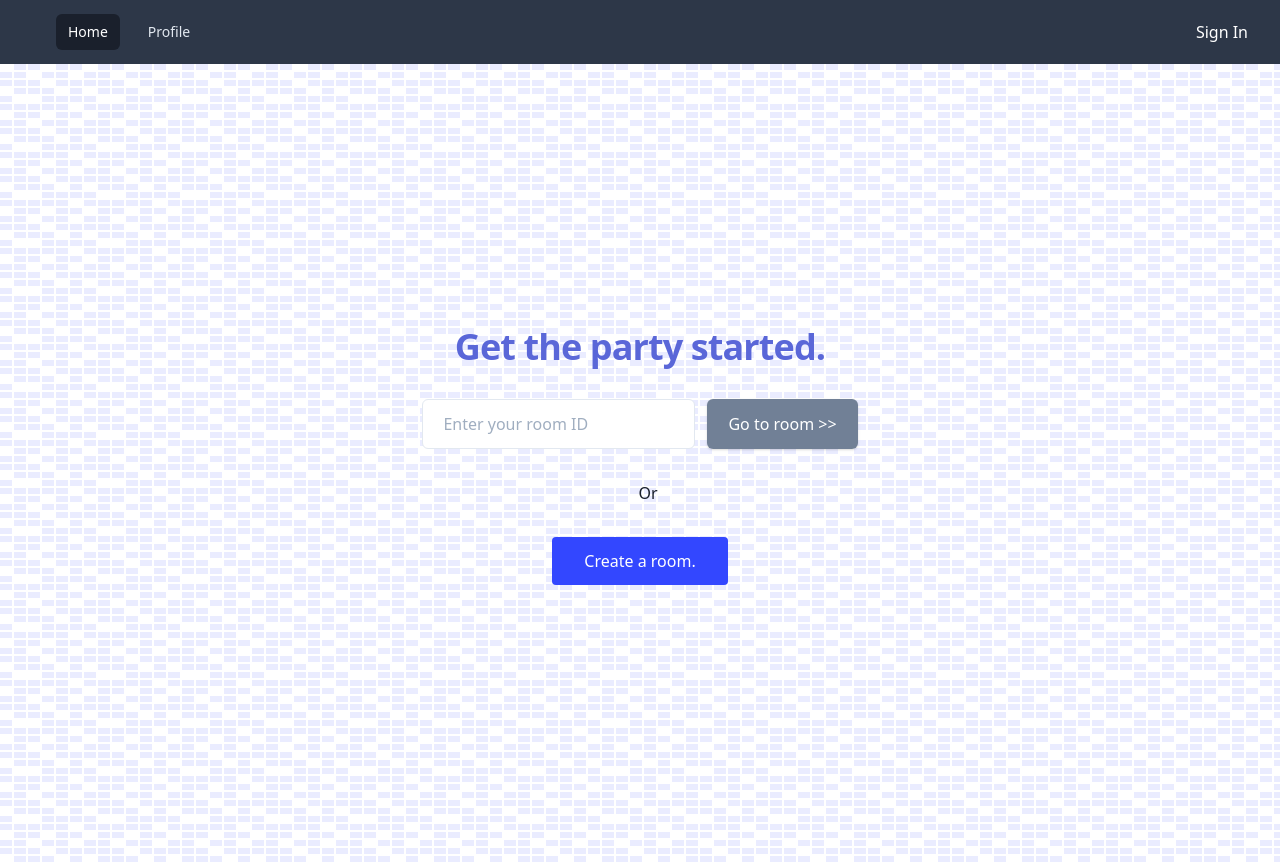
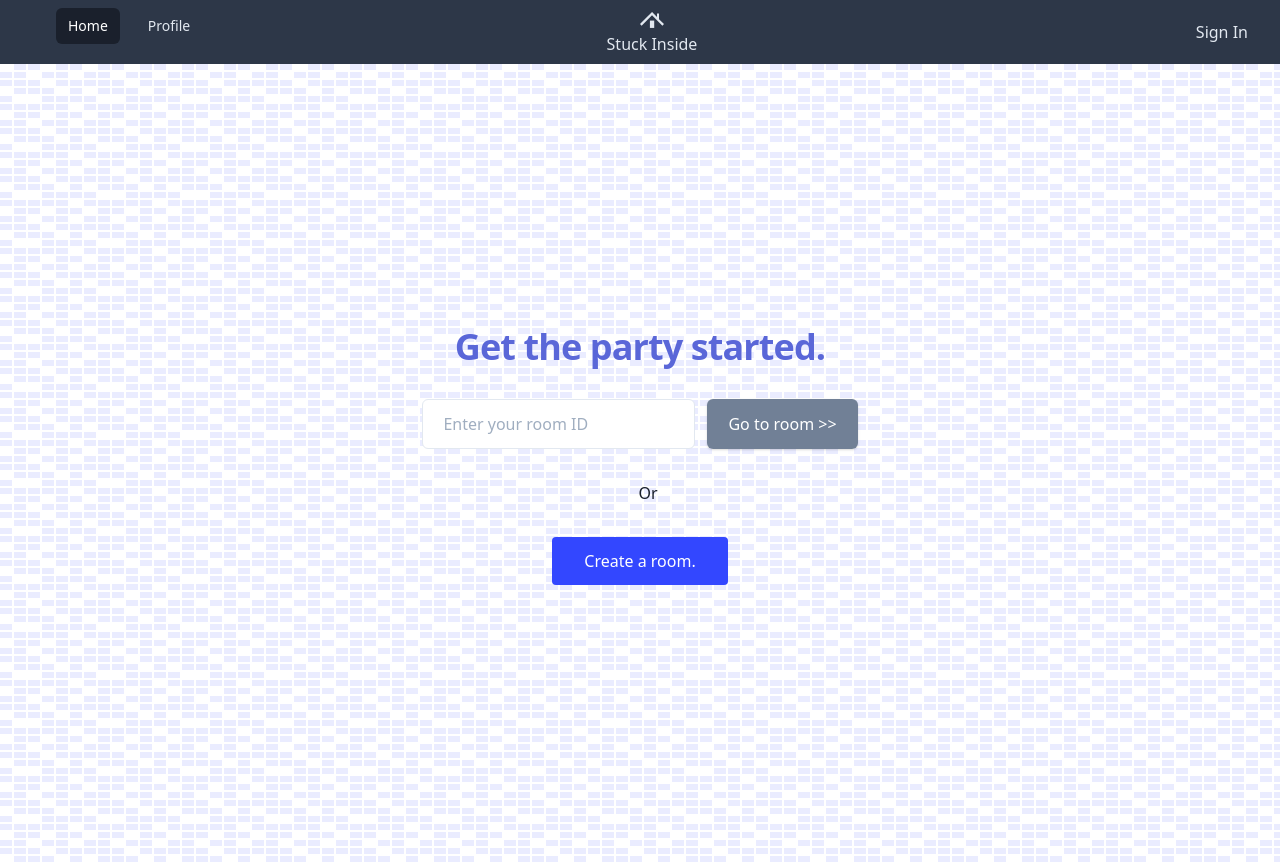
Before and after one commit to cmbirk/video-sync, a Next.js app in the folder packages/video-sync-nextjs/: page / in a window 1280 px wide. Built offline with nearby package versions, Linux system fonts and the light colour scheme; what @tailwindcss/ui would draw is missing.

Commit message:
update nav, still needs styling work

```diff
--- /dev/null
+++ b/packages/video-sync-nextjs/src/icons/home.jsx
@@ -0,0 +1,20 @@
+import React from 'react'
+
+const HomeIcon = ({ className = '' }) =>
+(
+  <svg
+    className={`${className} h-6 w-6`}
+    viewBox="0 0 90.81386160663541 60"
+    fill="currentColor"
+  >
+    <g
+      transform="matrix(0.9586195854565627,0,0,0.9586195854565627,-7.850134875281384,-6.599137058068173)"
+      stroke="none"
+    >
+      <path d="M102.923 54.276l-6.311 6.407-41.002-41.05-41.026 41.05-6.395-6.407L55.584 6.887l.071.068.249-.071L75.281 26.08V12.474h8v22.35z"></path>
+        <path d="M47.281 40.474h17v29h-17z"></path>
+    </g>
+  </svg>
+)
+
+export default HomeIcon
--- a/packages/video-sync-nextjs/src/layout/Header/SignInLink.jsx
+++ b/packages/video-sync-nextjs/src/layout/Header/SignInLink.jsx
@@ -2,13 +2,15 @@
 
 import Link from 'next/link'
 
-const SignInLink = () => {
+const SignInLink = ({ className = ''}) => {
   return (
-    <Link href="/signin">
-      <a
-        className="text-white cursor-pointer"
-      >Sign In</a>
-    </Link>
+    <div className={`${className} flex flex-col mt-3`}>
+      <Link href="/signin">
+        <a
+          className={`text-gray-300 cursor-pointer self-end`}
+        >Sign In</a>
+      </Link>
+    </div>
   )
 }
 
--- a/packages/video-sync-nextjs/src/layout/Header/index.jsx
+++ b/packages/video-sync-nextjs/src/layout/Header/index.jsx
@@ -3,6 +3,7 @@
 import { getCurrentUser } from '@services/firebase'
 // import Link from 'next/link'
 
+import HomeIcon from '@icons/home'
 import HeaderProfile from './HeaderProfile'
 import SignInLink from './SignInLink'
 
@@ -41,19 +42,27 @@
               </svg>
             </button>
           </div>
-          <div className="flex-1 flex items-center justify-center sm:items-stretch sm:justify-start">
-            <div className="flex-shrink-0" />
-            <div className="hidden sm:block sm:ml-6">
+          <div className="flex-1 flex items-center justify-between items-stretch">
+            <div className="hidden sm:block sm:ml-6 flex-1">
               <div className="flex">
                 <a href="#" className="px-3 py-2 rounded-md text-sm font-medium leading-5 text-white bg-gray-900 focus:outline-none focus:text-white focus:bg-gray-700 transition duration-150 ease-in-out">Home</a>
                 <a href="#" className="ml-4 px-3 py-2 rounded-md text-sm font-medium leading-5 text-gray-300 hover:text-white hover:bg-gray-700 focus:outline-none focus:text-white focus:bg-gray-700 transition duration-150 ease-in-out">Profile</a>
               </div>
             </div>
+            <div className="flex flex-col text-gray-300 self-center flex-1">
+              <HomeIcon
+                className="self-center"
+              />
+              <h1 className="self-center">Stuck Inside</h1>
+            </div>
+            <SignInLink
+              className="flex-1 flex content-end"
+            />
           </div>
           <HeaderProfile
             className={`${!currentUser ? 'hidden' : ''}`}
           />
-          <SignInLink />
+
         </div>
       </div>
       <div
```
